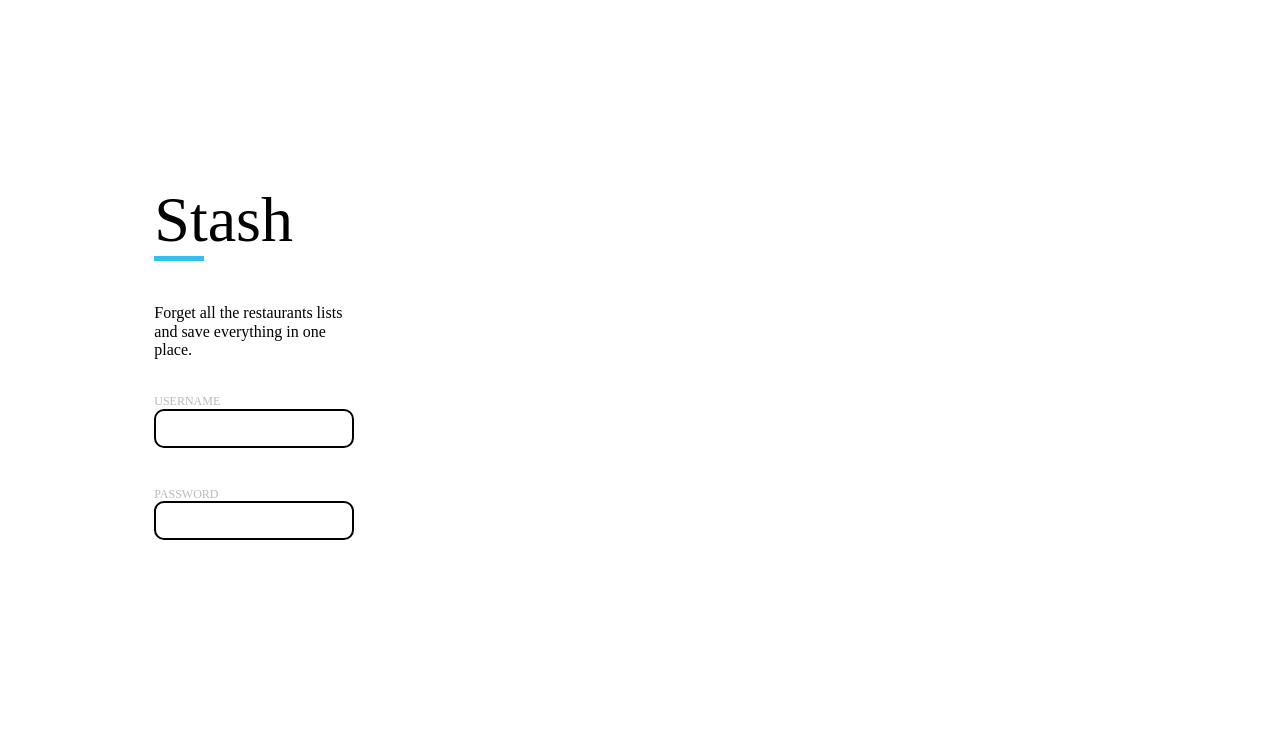
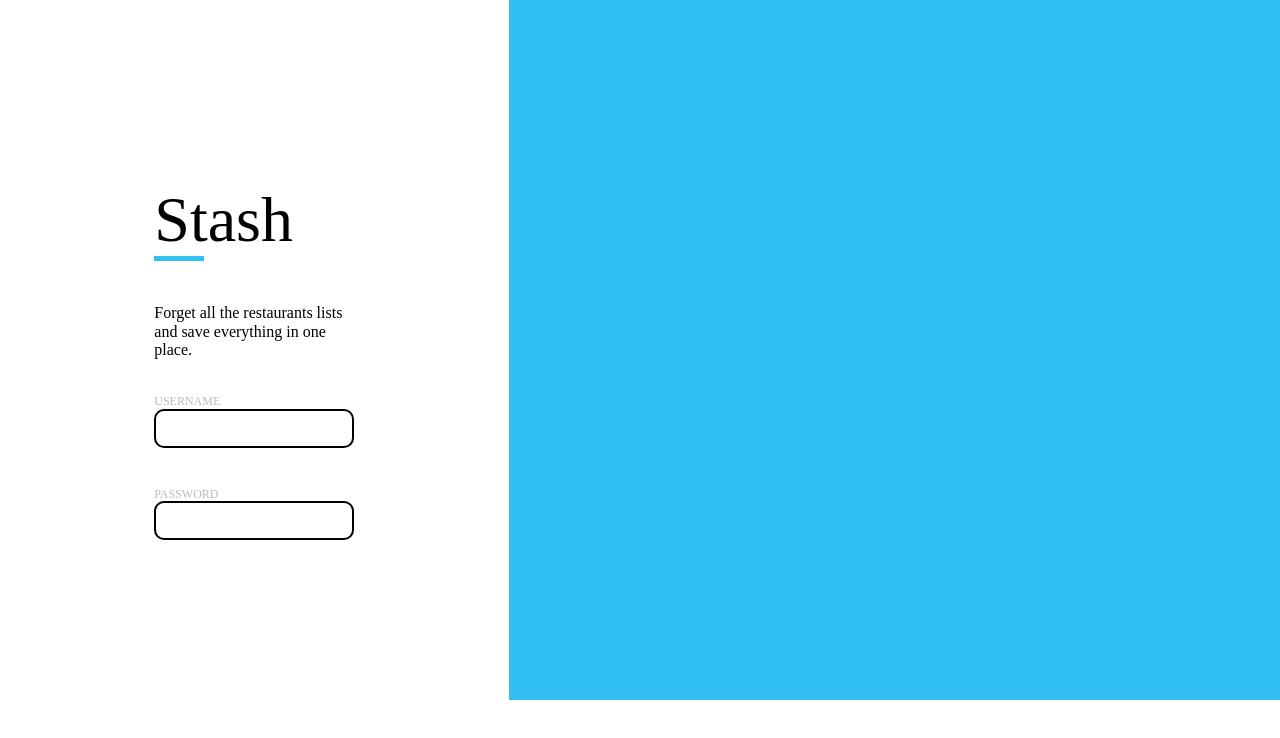
Before and after one commit to adtm/restaurant-stash, a React app in the folder packages/client/: page / in a window 1280 px wide. Shown: the top 738 px of the page. Built offline with nearby package versions, Linux system fonts and the light colour scheme.

Commit message:
feat(): Add map-background overlay

```diff
--- a/packages/client/src/pages/Home.tsx
+++ b/packages/client/src/pages/Home.tsx
@@ -10,6 +10,12 @@ const Layout = styled.div`
 const Login = styled.div`
   grid-column: 2;
   grid-row: 2 / span 3;
+`;
+
+const Map = styled.div`
+  background: #32bff2;
+  grid-row: 1 / span 5;
+  grid-column: 4 / span 6;
 `;
 
 import { Header } from "./home/Header";
@@ -33,7 +39,6 @@ export default class Home extends React.Component<object, State> {
             title="Stash"
             description="Forget all the restaurants lists and save everything in one place."
           />
-          <section>
           <Input
             value={username}
             title="username"
@@ -46,8 +51,8 @@ export default class Home extends React.Component<object, State> {
             onChange={this.onPasswordChange}
             type="password"
           />
-          </section>
         </Login>
+        <Map />
       </Layout>
     );
   }
```
Lines whose indentation alone changed are shown as unchanged.
